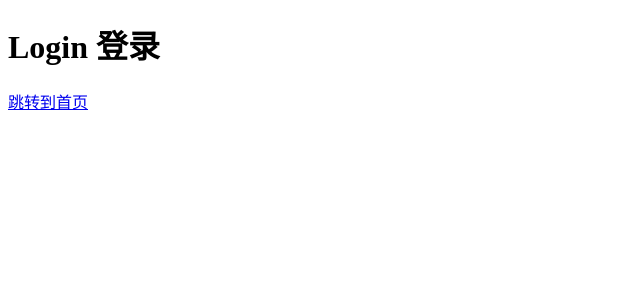
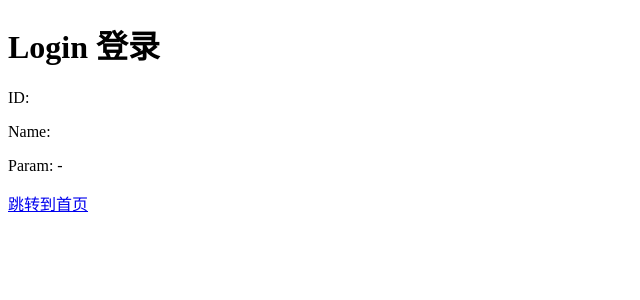
Before and after one commit to u7663394/react-learning-journey, a React (Create React App) app in the folder react-router/: page /login in a window 1280 px wide. Shown: the top 300 px of the page, without its empty margins (0-640 px from the left). Built offline with nearby package versions, Linux system fonts and the light colour scheme.

Commit message:
feat: pass parameters during route navigation

```diff
--- a/react-router/src/page/Home/index.js
+++ b/react-router/src/page/Home/index.js
@@ -7,6 +7,12 @@ const Home = () => {
       <h1>Home 首页</h1>
       {/* 命令式导航: 使用 useNavigate 钩子进行编程式跳转 */}
       <button onClick={() => navigate("/login")}>跳转到登陆页</button>
+      {/* 查询参数传参 */}
+      <button onClick={() => navigate("/login?id=123&name=zhangsan")}>
+        查询参数传参
+      </button>
+      {/* params 传参 */}
+      <button onClick={() => navigate("/login/abc/1001")}>params 传参</button>
     </div>
   );
 };
--- a/react-router/src/page/Login/index.js
+++ b/react-router/src/page/Login/index.js
@@ -1,9 +1,21 @@
-import { Link } from "react-router-dom";
+import { Link, useSearchParams, useParams } from "react-router-dom";
 
 const Login = () => {
+  // useSearchParams 钩子用于获取 URL 中的查询参数
+  const [searchParams] = useSearchParams();
+  const id = searchParams.get("id");
+  const name = searchParams.get("name");
+
+  // useParams 钩子用于获取 URL 中的 :params 参数
+  const { letter, num } = useParams();
   return (
     <div>
       <h1>Login 登录</h1>
+      <p>ID: {id}</p>
+      <p>Name: {name}</p>
+      <p>
+        Param: {letter} - {num}
+      </p>
       {/* 声明式导航: 在 Link 组件中添加 to 属性指定跳转路径 */}
       <Link to="/">跳转到首页</Link>
     </div>
--- a/react-router/src/router/index.js
+++ b/react-router/src/router/index.js
@@ -10,7 +10,7 @@ const router = createBrowserRouter([
     element: <Home />,
   },
   {
-    path: "/login",
+    path: "/login/:letter?/:num?", // params 传递参数; ? 表示可选
     element: <Login />,
   },
 ]);
```
